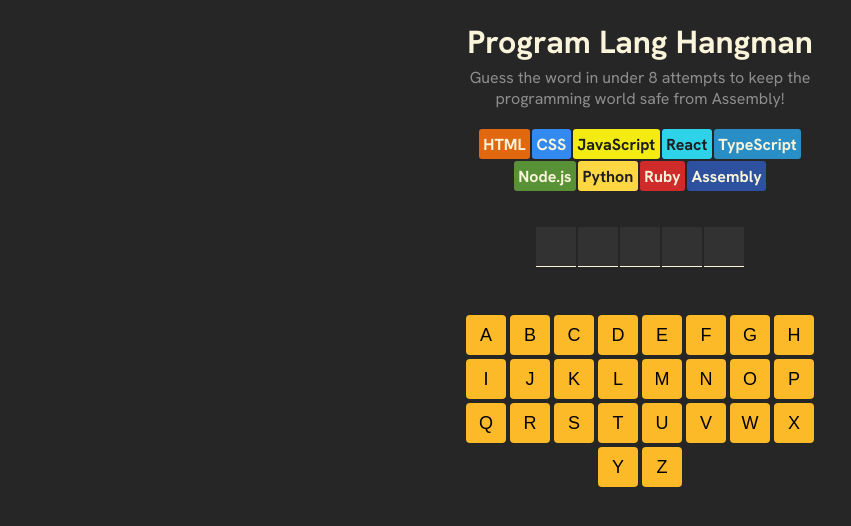
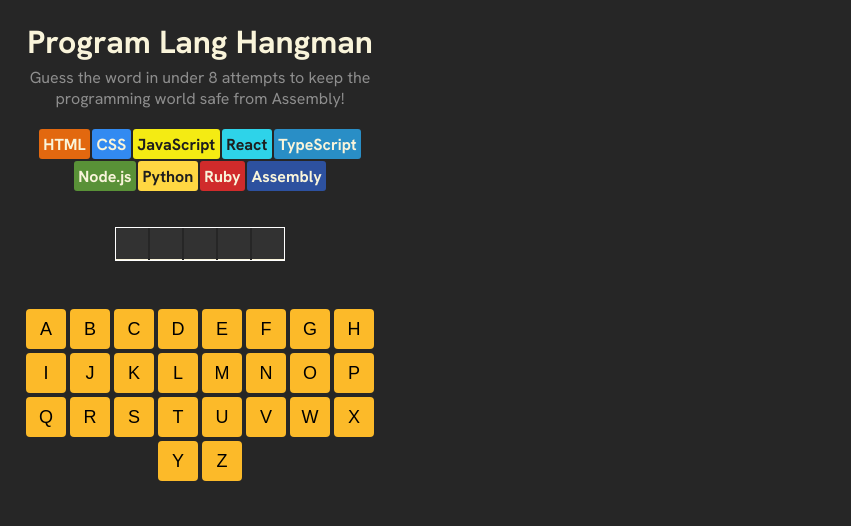
Before and after one commit to j-stax/hangman-react-app, a React (Vite) app: page / in a window 1280 px wide. Shown: the top 526 px of the page, without its empty margins (0-851 px from the left). Built offline with nearby package versions, Linux system fonts and the light colour scheme.

Commit message:
Eliminate language(s) with wrong guess entry

```diff
--- a/src/App.jsx
+++ b/src/App.jsx
@@ -7,6 +7,7 @@
   const [guessedLetters, setGuessedLetters] = useState([])
 
   const keyboardAlphabets = "ABCDEFGHIJKLMNOPQRSTUVWXYZ"
+  const wrongGuessCount = guessedLetters.filter(letter => !currentWord.includes(letter)).length
 
   const keyboardElements = keyboardAlphabets.split("").map(letter =>
       <button
@@ -31,13 +32,7 @@
     setGuessedLetters(prevLetters =>
       prevLetters.includes(letter) ? prevLetters : [...prevLetters, letter]
     )
-
-    if (currentWord.includes(letter)) {
-      element.style.backgroundColor = "#10A95B"
-    }
-    else {
-      element.style.backgroundColor = "#EC5D49"
-    }
+    element.style.backgroundColor = currentWord.includes(letter) ? "#10A95B" : "#EC5D49"
   }
 
   return (
@@ -48,7 +43,7 @@
           the programming world safe from Assembly!</p>
       </header>
       <main>
-        <Languages />
+        <Languages wrongGuessCount={wrongGuessCount} />
         <section className="word">
           {letterElements}
         </section>
--- a/src/components/Languages.jsx
+++ b/src/components/Languages.jsx
@@ -1,12 +1,26 @@
 import { languages } from "../../languages"
 
-export default function Languages() {
+export default function Languages({wrongGuessCount}) {
 
-    const languageElements = languages.map(item => {
+    const languageElements = languages.map((item, index) => {
+
         const styles = {
             color: item.color,
             backgroundColor: item.backgroundColor
         }
+
+        if (index < wrongGuessCount) {
+            return (
+                <span
+                    className="language-chips__chip language-chips__chip--eliminated"
+                    style={styles}
+                    key={item.name}
+                >
+                    {item.name}
+                </span>
+            )
+        }
+
         return (
             <span
                 className="language-chips__chip"
--- a/src/styles/index.css
+++ b/src/styles/index.css
@@ -1,10 +1,11 @@
+@charset "UTF-8";
 * {
   box-sizing: border-box;
 }
 
 body {
   margin: 0;
-  min-width: 25rem;
+  width: 25rem;
   font-family: "Hanken Grotesk", Arial, sans-serif;
   background-color: #262626;
   height: 100vh;
@@ -34,7 +35,6 @@
 }
 
 .language-chips {
-  max-width: 22.5rem;
   display: flex;
   flex-wrap: wrap;
   justify-content: center;
@@ -44,16 +44,31 @@
   font-weight: 700;
   border-radius: 3px;
   padding: 4.5px;
+  position: relative;
+}
+.language-chips__chip--eliminated::before {
+  content: "💀";
+  position: absolute;
+  width: 100%;
+  height: 100%;
+  display: flex;
+  justify-content: center;
+  align-items: center;
+  font-size: 0.85rem;
+  top: 0;
+  left: 0;
+  background-color: black;
 }
 
 .word {
   margin-block: 2.25rem;
   display: flex;
   gap: 2px;
+  border: 1px solid white;
 }
 .word__letter {
-  width: 2.5rem;
-  height: 2.5rem;
+  width: 2rem;
+  height: 2rem;
   color: #F9F4DA;
   background-color: #323232;
   border-bottom: 1px solid #F9F4DA;
@@ -64,7 +79,6 @@
 }
 
 .keyboard {
-  max-width: 22.5rem;
   display: flex;
   flex-wrap: wrap;
   justify-content: center;
--- a/src/styles/index.scss
+++ b/src/styles/index.scss
@@ -4,7 +4,7 @@
 
 body {
     margin: 0;
-    min-width: 25rem;
+    width: 25rem;
     font-family: "Hanken Grotesk", Arial, sans-serif;
     background-color: #262626;
     height: 100vh;
@@ -36,7 +36,6 @@
 }
 
 .language-chips {
-    max-width: 22.5rem;
     display: flex;
     flex-wrap: wrap;
     justify-content: center;
@@ -46,6 +45,23 @@
         font-weight: 700;
         border-radius: 3px;
         padding: 4.5px;
+        position: relative;
+
+        &--eliminated {
+            &::before {
+                content: "💀";
+                position: absolute;
+                width: 100%;
+                height: 100%;
+                display: flex;
+                justify-content: center;
+                align-items: center;
+                font-size: 0.85rem;
+                top: 0;
+                left: 0;
+                background-color: rgba($color: 0, 0, 0, 0.7);
+            }
+        }
     }
 }
 
@@ -53,10 +69,11 @@
     margin-block: 2.25rem;
     display: flex;
     gap: 2px;
+    border: 1px solid white;
 
     &__letter {
-        width: 2.5rem;
-        height: 2.5rem;
+        width: 2rem;
+        height: 2rem;
         color: #F9F4DA;
         background-color: #323232;
         border-bottom: 1px solid #F9F4DA;
@@ -68,7 +85,6 @@
 }
 
 .keyboard {
-    max-width: 22.5rem;
     display: flex;
     flex-wrap: wrap;
     justify-content: center;
```
Also changed, not shown: 1 other file (tests, documents, lock files or other folders).
